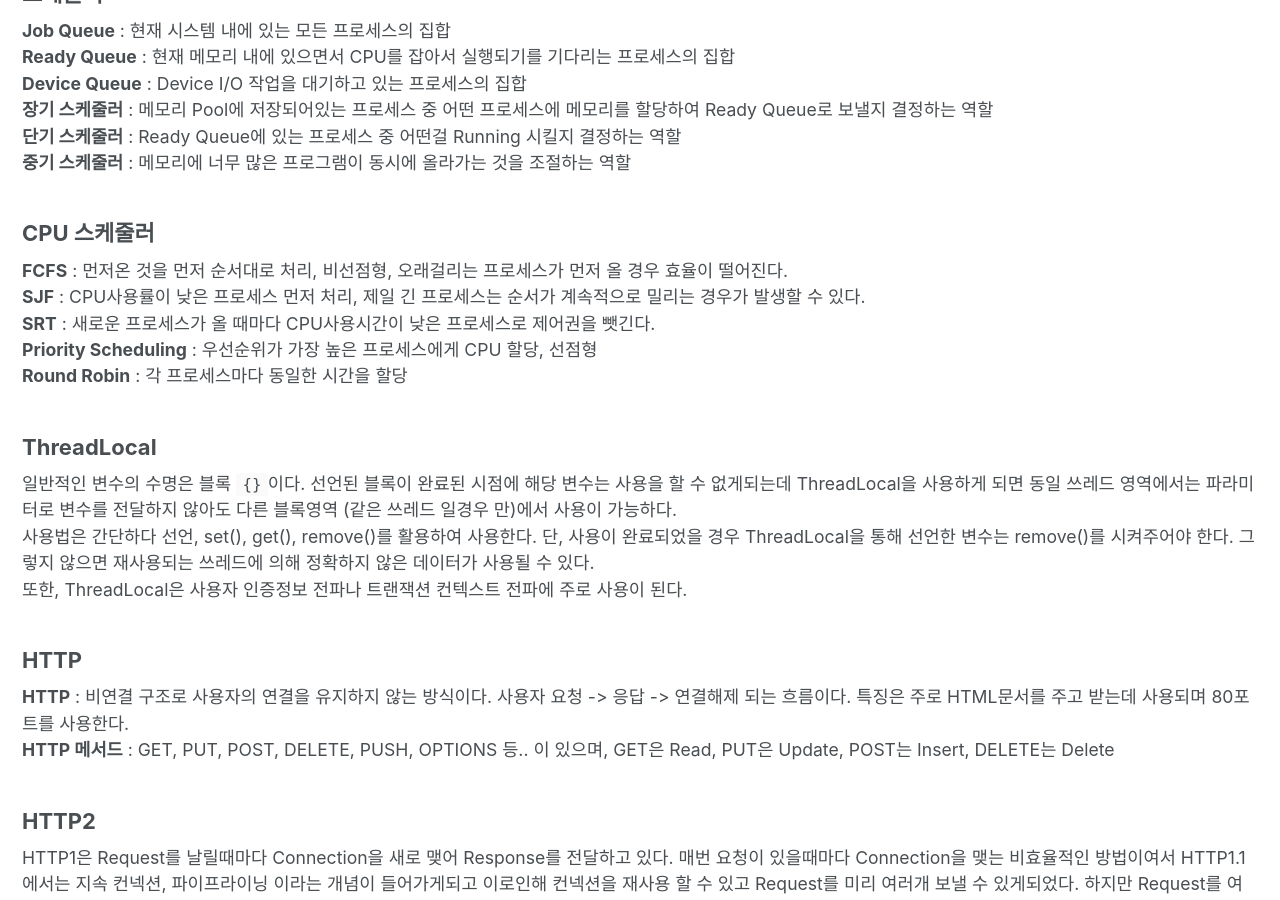
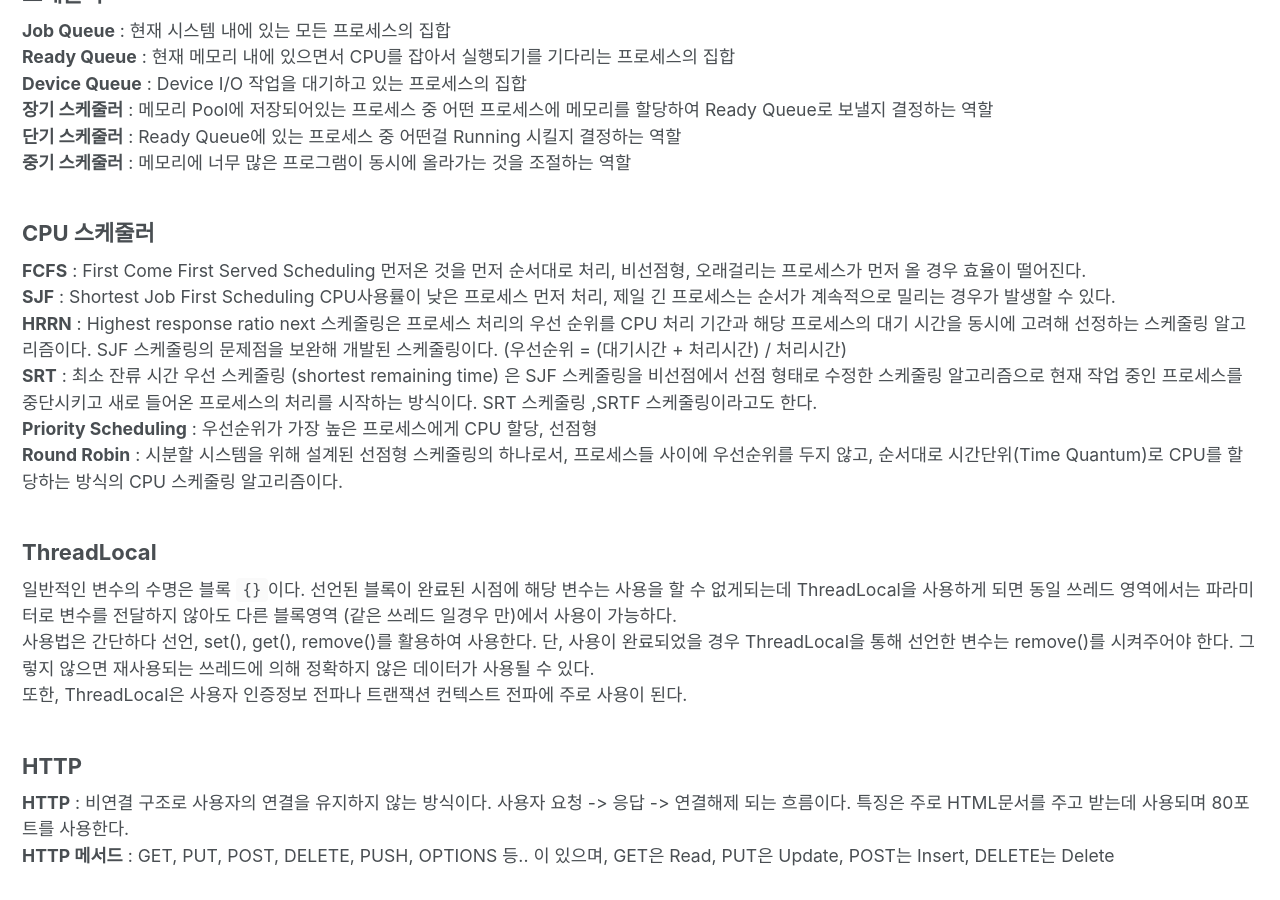
Before and after one commit to sksggg123/sksggg123.github.io, a Jekyll site: the page built from _posts/Etc/2019-05-12-java-tech-interview.md, in a window 1280 px wide and 900 px high, scrolled down 3934 px. Built offline with Jekyll 4.4.1, drawn with Linux system fonts in a browser that asks for light colours; cached includes are drawn as plain includes; nearby versions of some CDN libraries; comment, search, counter and statistics services are not loaded.

Commit message:
자바 면접 내용 추가

````diff
--- a/_posts/Etc/2019-05-12-java-tech-interview.md
+++ b/_posts/Etc/2019-05-12-java-tech-interview.md
@@ -126,11 +126,12 @@ interperter의 속도를 보안하기 위해 컴파일러이며, 인터프리터
 **중기 스케줄러** : 메모리에 너무 많은 프로그램이 동시에 올라가는 것을 조절하는 역할
 
 ### CPU 스케줄러
-**FCFS** : 먼저온 것을 먼저 순서대로 처리, 비선점형, 오래걸리는 프로세스가 먼저 올 경우 효율이 떨어진다.
-**SJF** : CPU사용률이 낮은 프로세스 먼저 처리, 제일 긴 프로세스는 순서가 계속적으로 밀리는 경우가 발생할 수 있다.
-**SRT** : 새로운 프로세스가 올 때마다 CPU사용시간이 낮은 프로세스로 제어권을 뺏긴다.
+**FCFS** : First Come First Served Scheduling 먼저온 것을 먼저 순서대로 처리, 비선점형, 오래걸리는 프로세스가 먼저 올 경우 효율이 떨어진다.
+**SJF** : Shortest Job First Scheduling CPU사용률이 낮은 프로세스 먼저 처리, 제일 긴 프로세스는 순서가 계속적으로 밀리는 경우가 발생할 수 있다.
+**HRRN** : Highest response ratio next 스케줄링은 프로세스 처리의 우선 순위를 CPU 처리 기간과 해당 프로세스의 대기 시간을 동시에 고려해 선정하는 스케줄링 알고리즘이다. SJF 스케줄링의 문제점을 보완해 개발된 스케줄링이다. (우선순위 = (대기시간 + 처리시간) / 처리시간)
+**SRT** : 최소 잔류 시간 우선 스케줄링 (shortest remaining time) 은 SJF 스케줄링을 비선점에서 선점 형태로 수정한 스케줄링 알고리즘으로 현재 작업 중인 프로세스를 중단시키고 새로 들어온 프로세스의 처리를 시작하는 방식이다. SRT 스케줄링 ,SRTF 스케줄링이라고도 한다.
 **Priority Scheduling** : 우선순위가 가장 높은 프로세스에게 CPU 할당, 선점형
-**Round Robin** : 각 프로세스마다 동일한 시간을 할당
+**Round Robin** : 시분할 시스템을 위해 설계된 선점형 스케줄링의 하나로서, 프로세스들 사이에 우선순위를 두지 않고, 순서대로 시간단위(Time Quantum)로 CPU를 할당하는 방식의 CPU 스케줄링 알고리즘이다.
 
 ### ThreadLocal
 일반적인 변수의 수명은 블록 ```{}```이다. 선언된 블록이 완료된 시점에 해당 변수는 사용을 할 수 없게되는데 ThreadLocal을 사용하게 되면 동일 쓰레드 영역에서는 파라미터로 변수를 전달하지 않아도 다른 블록영역 (같은 쓰레드 일경우 만)에서 사용이 가능하다.
@@ -315,7 +316,7 @@ Tree 중에서 배열에 기반한 완전 이진 트리이다. 배열에 트리
 **2차정규화** : 테이블의 모든 컬럼이 완전 함수적 종속을 만족한다.(부분 함수적 종속을 모두 제거되었다.) 함수적 종속이란 x와 y의 값이 있을때 x가 y의 값을 결정할때 y는 함수적 종속이라고 한다. 위의 테이블표에서는 나이는 이름에 완전 함수적 종속을 만족하지만 나이는 과목에 함수적 종속을 갖지 못한다. 고로 나이는 부분 함수적 종속이다. 2차 정규화를 하기위해서는 이름과 과목을 분리해야 한다는 의미이다.
 
 |이름|나이|띠|
-|-|-|
+|-|-|-|
 |권|30|말띠|
 |병|29|양띠|
 |윤|28|원숭이띠|
````
